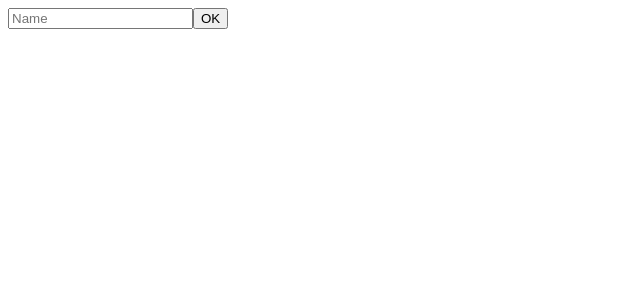
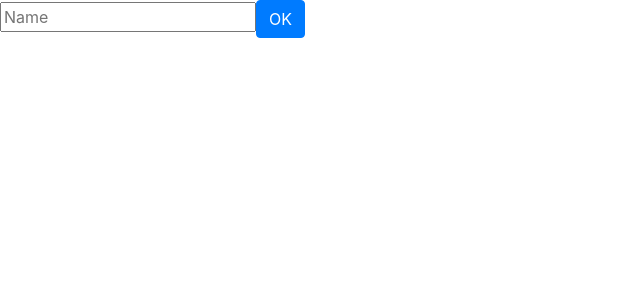
Before and after one commit to Annie-Huang/Angular-Forms, an Angular app: page / in a window 1280 px wide. Shown: the top 300 px of the page, without its empty margins (0-640 px from the left). Built offline with nearby package versions, Linux system fonts and the light colour scheme.

Commit message:
Introduce bootstrap

```diff
--- a/angular.json
+++ b/angular.json
@@ -23,6 +23,7 @@
               "src/assets"
             ],
             "styles": [
+              "node_modules/bootstrap/dist/css/bootstrap.min.css",
               "src/styles.css"
             ],
             "scripts": [],
--- a/package.json
+++ b/package.json
@@ -19,6 +19,7 @@
     "@angular/platform-browser": "~7.2.0",
     "@angular/platform-browser-dynamic": "~7.2.0",
     "@angular/router": "~7.2.0",
+    "bootstrap": "^4.3.1",
     "core-js": "^2.5.4",
     "rxjs": "~6.3.3",
     "tslib": "^1.9.0",
--- a/src/app/user-settings-form/user-settings-form.component.html
+++ b/src/app/user-settings-form/user-settings-form.component.html
@@ -1,4 +1,4 @@
 <form>
   <input placeholder="Name">
-  <button>OK</button>
+  <button class="btn btn-primary">OK</button>
 </form>
```
Also changed, not shown: Note.txt, 1 other file (tests, documents, lock files or other folders).
